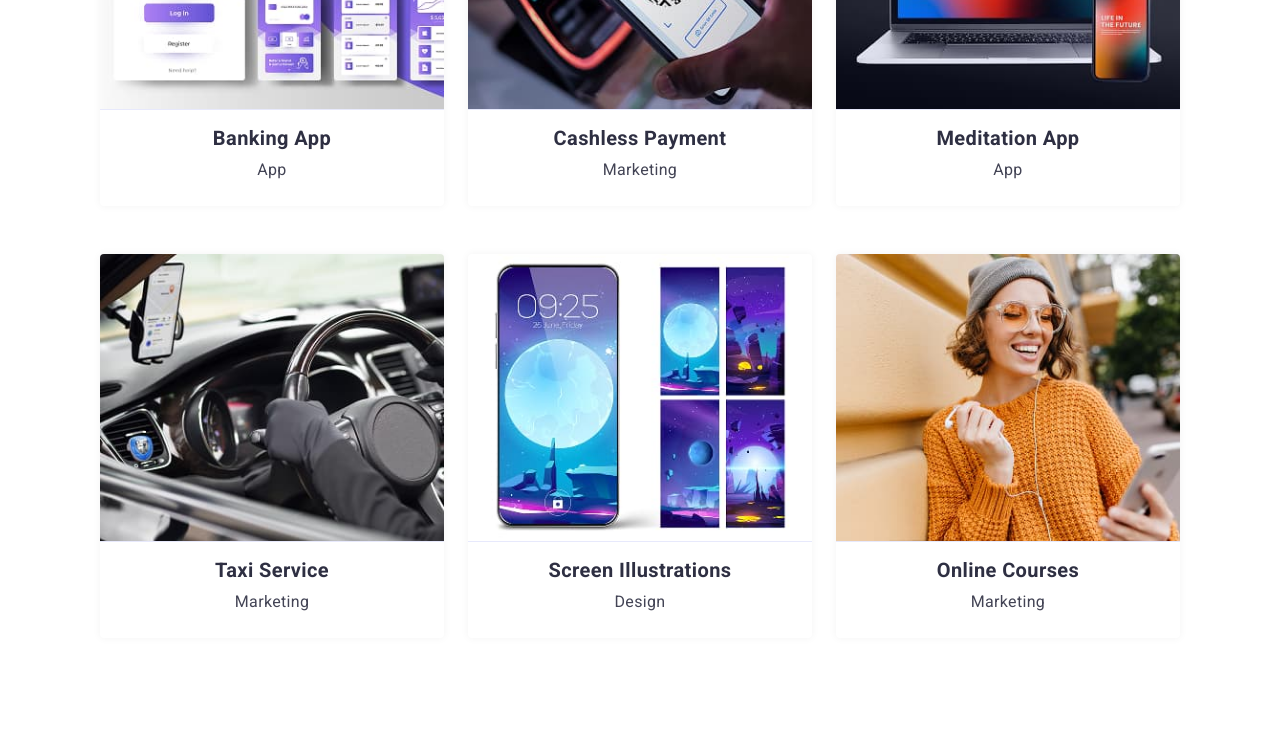
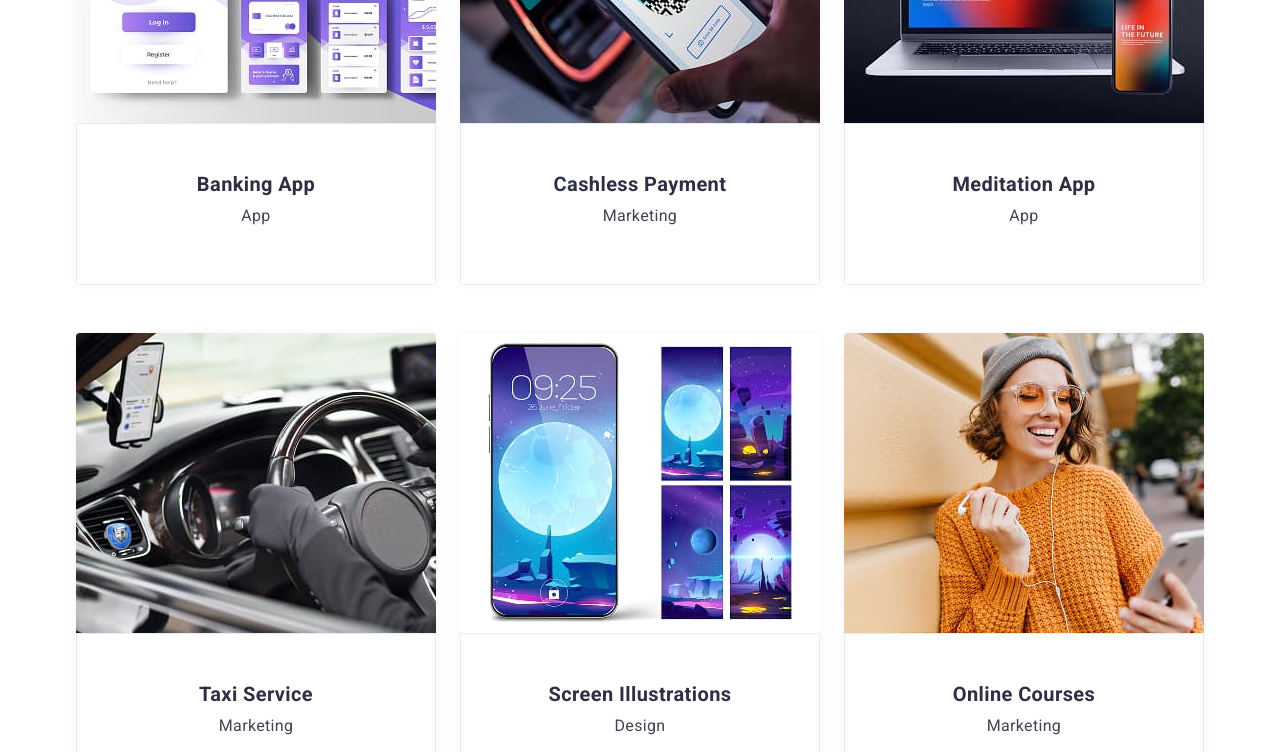
Before and after one commit to nataliaporyvay/goit-markup-hw-03, a plain HTML site: page index.html in a window 1280 px wide. Shown: the part 2190-2942 px from the top of the page. Drawn offline with nearby package versions, Linux system fonts and the light colour scheme.

Commit message:
Update styles.css

```diff
--- a/css/styles.css
+++ b/css/styles.css
@@ -322,7 +322,7 @@ display: flex;
 }
 
 .portfolio-item{
-width: calc((100% - 48px * 2) / 3);
+width: calc((100% - 48px) / 3);
     background-color: #fff;
     border-radius: 4px;
     overflow: hidden;
@@ -356,7 +356,11 @@ width: calc((100% - 48px * 2) / 3);
     color: #434455;
     margin: 0 0 24px;
 }
-
+.portfolio-info {
+    padding: 32px 16px;
+    border: 1px solid #e7e9fc;
+    border-top: none;
+}
 
 /* Footer */
 .footer {
```
